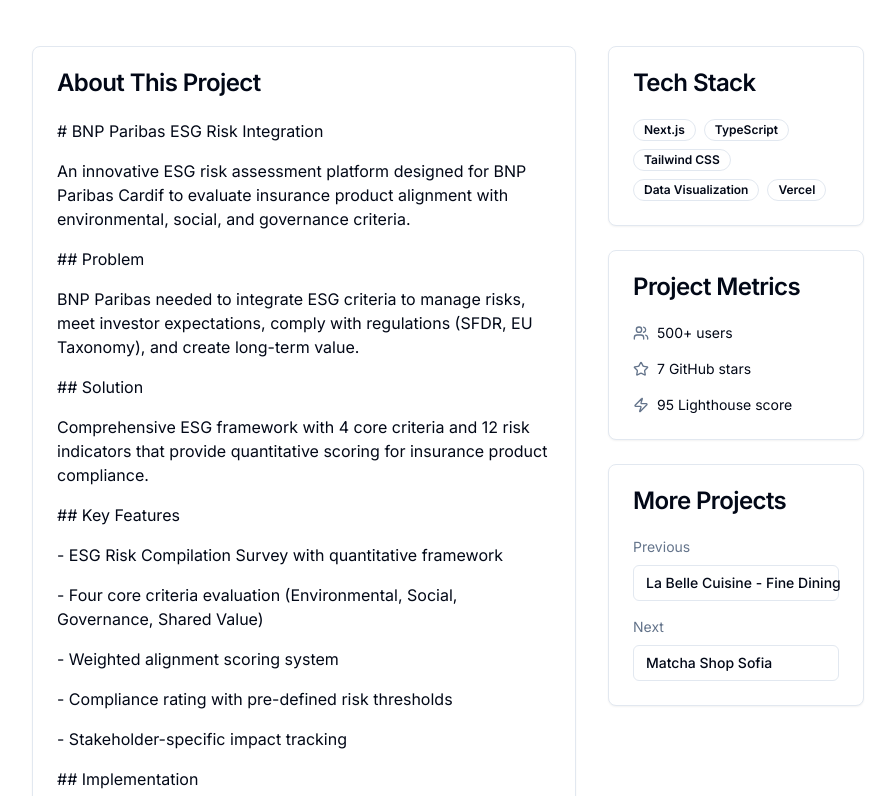
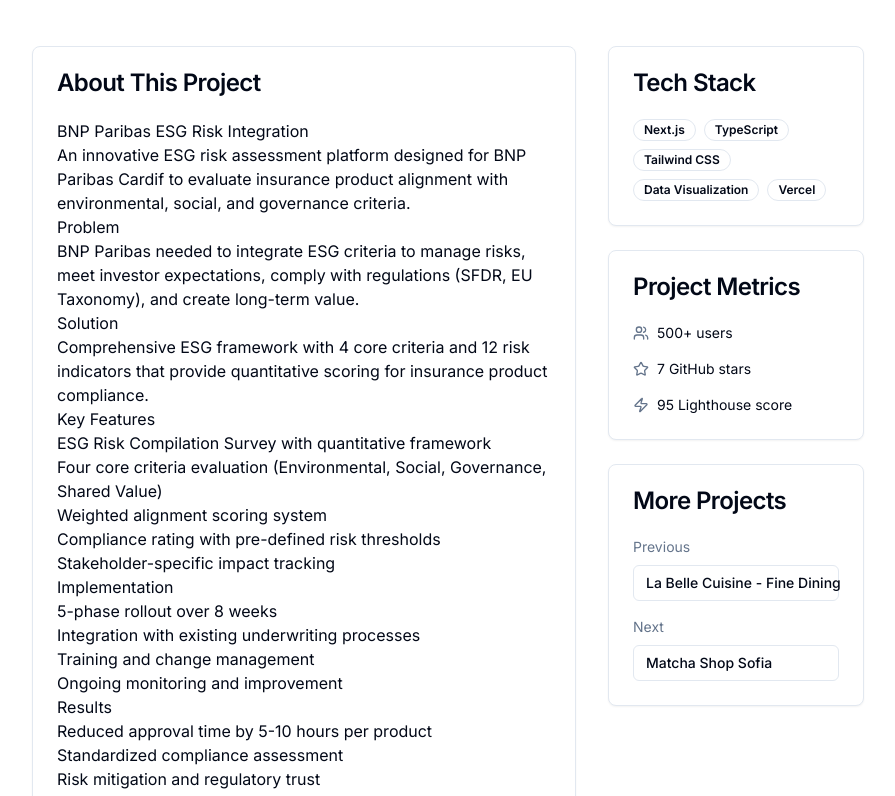
Before and after one commit to NRGoranov/NRG-PORTFOLIO, a Next.js app: page /projects/bnp-paribas-esg in a window 1280 px wide. Shown: the part 1004-1800 px from the top of the page, without its empty margins (192-1087 px from the left). Built offline with nearby package versions, Linux system fonts and the light colour scheme.

Commit message:
Add markdown rendering support to project detail pages

```diff
--- a/src/app/projects/[slug]/page.tsx
+++ b/src/app/projects/[slug]/page.tsx
@@ -2,6 +2,8 @@
 import Image from 'next/image'
 import Link from 'next/link'
 import { ArrowLeft, ExternalLink, Github, Star, Users, Zap, Calendar } from 'lucide-react'
+import ReactMarkdown from 'react-markdown'
+import remarkGfm from 'remark-gfm'
 import { projects } from '@/data/projects'
 import { Badge } from '@/components/ui/badge'
 import { Button } from '@/components/ui/button'
@@ -154,12 +156,10 @@
                   <CardTitle>About This Project</CardTitle>
                 </CardHeader>
                 <CardContent>
-                  <div className="prose prose-gray dark:prose-invert max-w-none">
-                    {project.longDescription.split('\n').map((paragraph, index) => (
-                      <p key={index} className="mb-4 last:mb-0">
-                        {paragraph}
-                      </p>
-                    ))}
+                  <div className="prose prose-gray dark:prose-invert max-w-none prose-headings:font-bold prose-headings:text-foreground prose-h1:text-3xl prose-h2:text-2xl prose-h3:text-xl prose-p:text-muted-foreground prose-strong:text-foreground prose-ul:list-disc prose-ol:list-decimal prose-li:my-2">
+                    <ReactMarkdown remarkPlugins={[remarkGfm]}>
+                      {project.longDescription}
+                    </ReactMarkdown>
                   </div>
                 </CardContent>
               </Card>
```
